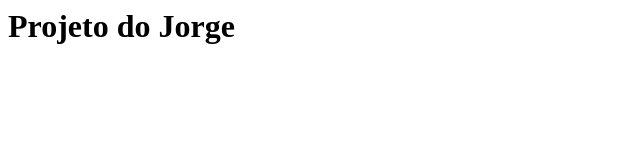
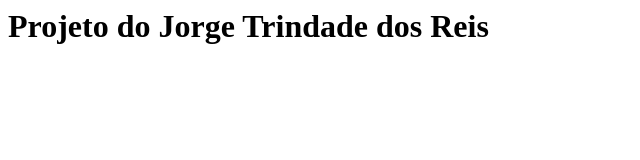
Before and after one commit to Jorgereisrsi/meusite, a plain HTML site: page index.html in a window 1280 px wide. Shown: the whole page, without its empty margins (0-640 px from the left). Drawn offline with Linux system fonts and the light colour scheme.

Commit message:
Aumentando o nome do meu aquivo

```diff
--- a/index.html
+++ b/index.html
@@ -2,6 +2,6 @@
   <head>
   </head>
   <body>
-  <h1> Projeto do Jorge </h1
+  <h1> Projeto do Jorge Trindade dos Reis </h1
     </body>
 </html>
```
